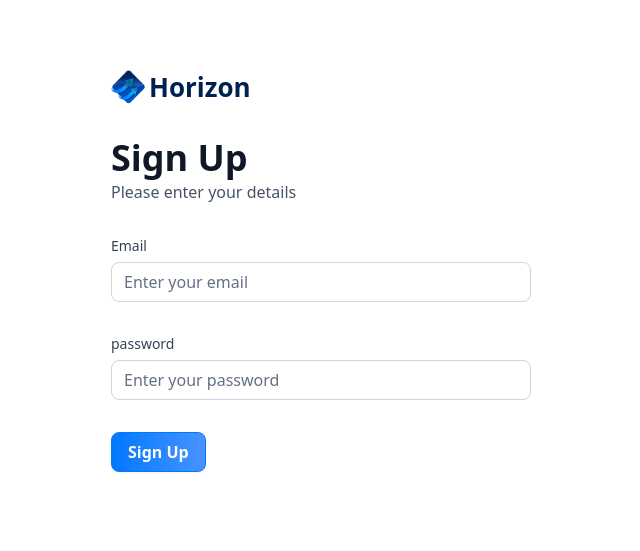
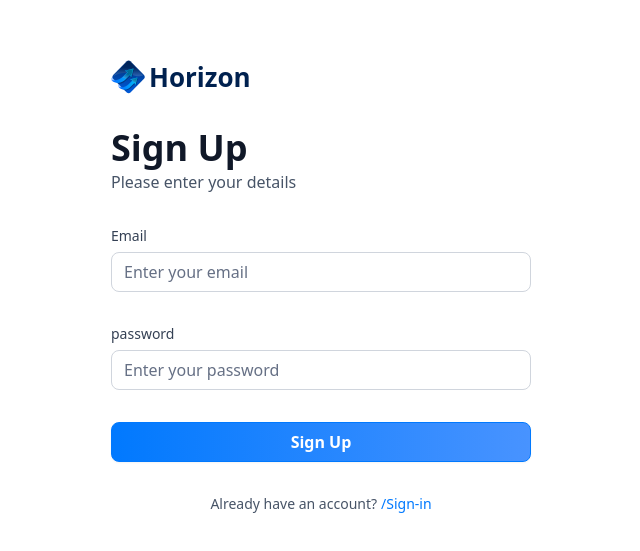
Before and after one commit to jordyneajensen/jj_banking, a Next.js app: page /sign-up in a window 1280 px wide. Shown: the part 113-664 px from the top of the page, without its empty margins (319-959 px from the left). Built offline with nearby package versions, Linux system fonts and the light colour scheme.

Commit message:
created footer for AuthForm

```diff
--- a/components/AuthForm.tsx
+++ b/components/AuthForm.tsx
@@ -86,15 +86,22 @@
                         <CustomInputs control={form.control} name='email' label='Email' placeholder='Enter your email' />
                         <CustomInputs control={form.control} name='password' label='password' placeholder='Enter your password' />
 
-                        <Button type="submit" disabled={isLoading} className='form-btn'>
-                            {isLoading ? (<><Loader2 size={20} className='animate0spin'/> &nbsp; Loading...
-                            </>) : type === 'sign-in' ? 'sign-in' : 'Sign Up'}
-                        </Button>
+                        <div className='flex flex-col gap-4'>
+                            <Button type="submit" disabled={isLoading} className='form-btn'>
+                                {isLoading ? (<><Loader2 size={20} className='animate0spin'/> &nbsp; Loading...
+                                </>) : type === 'sign-in' ? 'sign-in' : 'Sign Up'}
+                            </Button>
+                        </div>
                     </form>
                 </Form>
 
-                <footer className=''>
-
+                <footer className='flex justify-center gap-1'>
+                    <p className='text-14 font-normal text-gray-600'>
+                        {type === 'sign-in' ? "Don't have an account?" : "Already have an account?"}
+                    </p>
+                    <Link href={type === 'sign-in' ? '/sign-up' : '/sign-in'} className='form-link'>
+                        {type === 'sign-in' ? '/Sign-up' : '/Sign-in'}
+                    </Link>
                 </footer>
             </>
         )}
```
